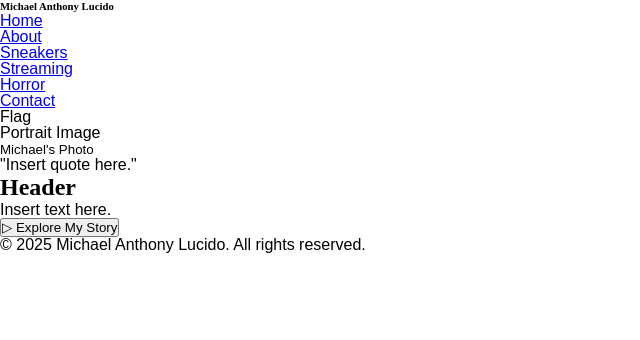
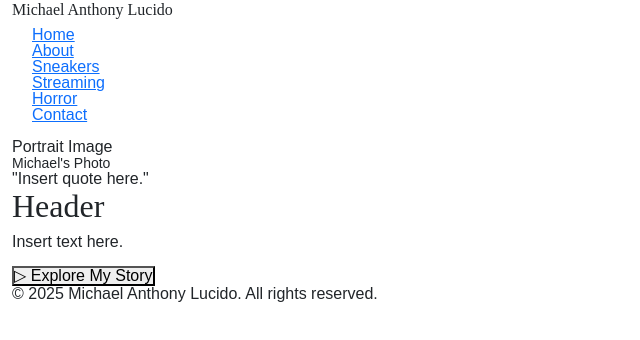
Before and after one commit to devcnx/bioSite, a plain HTML site: page index.html in a window 1280 px wide. Shown: the whole page, without its empty margins (0-640 px from the left). Drawn offline with nearby package versions, Linux system fonts and the light colour scheme; a web font is replaced by a local one.

Commit message:
feat: integrate Bootstrap and add Italian flag styling across all pages

```diff
--- a/index.html
+++ b/index.html
@@ -17,21 +17,22 @@
         <meta name="keywords" content="Michael Lucido, Sneakers, Streaming, Horror">
         <meta name="author" content="Brittaney Perry-Morgan">
 
-        <!-- Fonts: Adobe Fonts: Quicksand, Museo, Museo Sans, Museo Slab -->
+        <!-- Adobe Fonts (Typekit) -->
         <link rel="stylesheet" href="https://use.typekit.net/dnx5gwu.css">
-
         <!-- Favicon -->
         <link rel="icon" type="image/x-icon" href="images/favicon.ico">
-
-        <!-- CSS: Consolidated Styles -->
+        <!-- Bootstrap -->
+        <link href="https://cdn.jsdelivr.net/npm/bootstrap@5.2.1/dist/css/bootstrap.min.css" rel="stylesheet"
+            integrity="sha384-iYQeCzEYFbKjA/T2uDLTpkwGzCiq6soy8tYaI1GyVh/UjpbCx/TYkiZhlZB6+fzT" crossorigin="anonymous">
+        <!-- Custom CSS -->
         <link rel="stylesheet" href="style.css">
     </head>
 
-    <body>
+    <body class="home__body">
 
         <header class="header">
             <nav class="header__nav" aria-label="Main navigation">
-                <div class="header__container">
+                <div class="container-fluid header__container">
                     <div class="header__brand">
                         <h6>Michael Anthony Lucido</h6>
                     </div>
@@ -39,20 +40,34 @@
                 <ul class="header__menu">
                     <li class="header__menu-item"><a href="index.html" class="header__link" aria-current="page">Home</a>
                     </li>
-                    <li class="header__menu-item"><a href="about.html" class="header__link">About</a></li>
-                    <li class="header__menu-item"><a href="sneakers.html" class="header__link">Sneakers</a></li>
-                    <li class="header__menu-item"><a href="streaming.html" class="header__link">Streaming</a></li>
-                    <li class="header__menu-item"><a href="horror.html" class="header__link">Horror</a></li>
-                    <li class="header__menu-item"><a href="contact.html" class="header__link">Contact</a></li>
+                    <li class="header__menu-item"><a href="about.html" class="header__link"
+                            aria-current="none">About</a>
+                    </li>
+                    <li class="header__menu-item"><a href="sneakers.html" class="header__link"
+                            aria-current="none">Sneakers</a>
+                    </li>
+                    <li class="header__menu-item"><a href="streaming.html" class="header__link"
+                            aria-current="none">Streaming</a>
+                    </li>
+                    <li class="header__menu-item"><a href="horror.html" class="header__link"
+                            aria-current="none">Horror</a>
+                    </li>
+                    <li class="header__menu-item"><a href="contact.html" class="header__link"
+                            aria-current="none">Contact</a>
+                    </li>
                 </ul>
-                <div class="header__flag" aria-hidden="true">Flag</div>
+                <div class="header__flag" aria-hidden="true">
+                    <div class="flag-green"></div>
+                    <div class="flag-white"></div>
+                    <div class="flag-red"></div>
+                </div>
             </nav>
         </header>
 
         <main>
 
             <section id="home" class="home">
-                <div class="home__container">
+                <div class="container-fluid home__container">
                     <div class="home__hero">
                         <div class="home__portrait">
                             <div class="home__portrait-circle"></div>
@@ -74,7 +89,7 @@
         </main>
 
         <footer>
-            <div class="footer__container">
+            <div class="container-fluid footer__container">
                 <p class="footer__copyright">&copy; 2025 Michael Anthony Lucido. All rights reserved.</p>
             </div>
         </footer>
```
Also changed, not shown: about.html (+19 -13 lines), contact.html (+14 -9 lines), horror.html (+16 -15 lines), sneakers.html (+22 -12 lines), streaming.html (+15 -9 lines).
